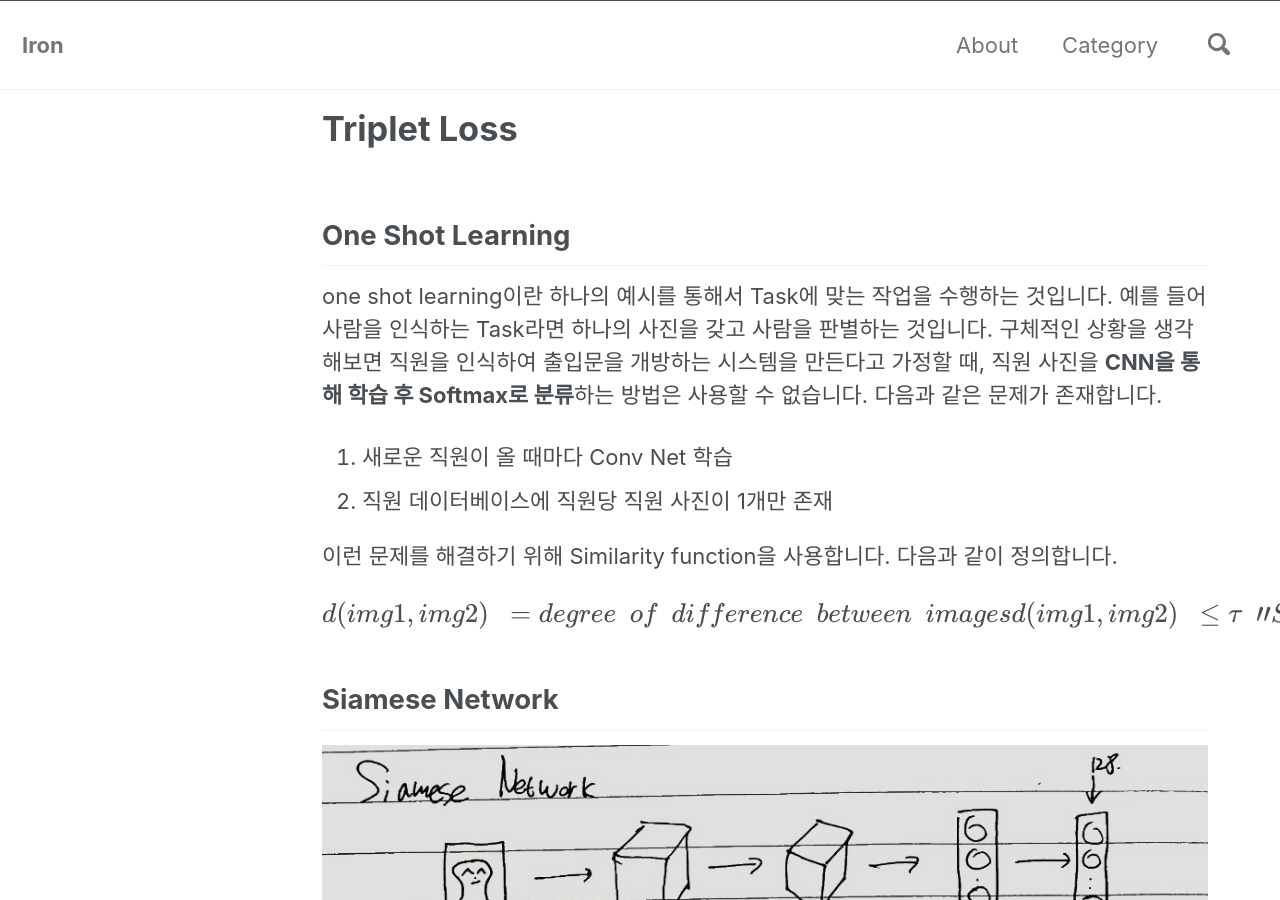
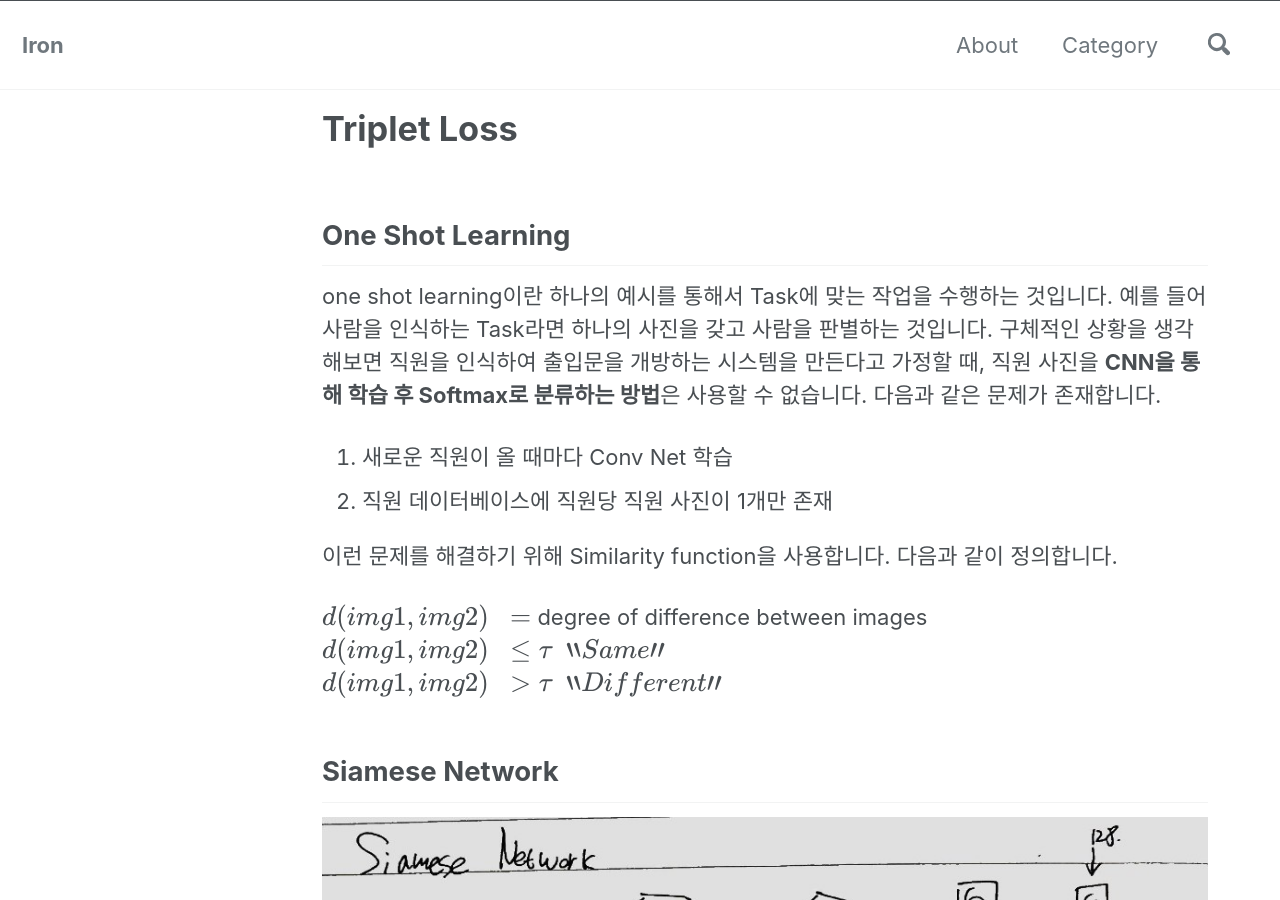
Before and after one commit to thisisiron/thisisiron.github.io, a Jekyll site: the page built from _posts/DeepLearning/2019-02-11-Triplet Loss.md, in a window 1280 px wide and 900 px high. Built offline with Jekyll 4.4.1, drawn with Linux system fonts in a browser that asks for light colours; cached includes are drawn as plain includes; nearby versions of some CDN libraries; formulas are drawn with MathJax 3; comment, search, counter and statistics services are not loaded; some of the changed text lies outside the part shown.

Commit message:
add post in story

```diff
--- a/_posts/DeepLearning/2019-02-11-Triplet Loss.md
+++ b/_posts/DeepLearning/2019-02-11-Triplet Loss.md
@@ -4,18 +4,17 @@ categories: DeepLearning
 ---
 
 ## One Shot Learning
-one shot learning이란 하나의 예시를 통해서 Task에 맞는 작업을 수행하는 것입니다. 예를 들어 사람을 인식하는 Task라면 하나의 사진을 갖고 사람을 판별하는 것입니다. 구체적인 상황을 생각해보면 직원을 인식하여 출입문을 개방하는 시스템을 만든다고 가정할 때, 직원 사진을 **CNN을 통해 학습 후 Softmax로 분류**하는 방법은 사용할 수 없습니다. 다음과 같은 문제가 존재합니다.
+one shot learning이란 하나의 예시를 통해서 Task에 맞는 작업을 수행하는 것입니다. 예를 들어 사람을 인식하는 Task라면 하나의 사진을 갖고 사람을 판별하는 것입니다. 구체적인 상황을 생각해보면 직원을 인식하여 출입문을 개방하는 시스템을 만든다고 가정할 때, 직원 사진을 **CNN을 통해 학습 후 Softmax로 분류하는 방법**은 사용할 수 없습니다. 다음과 같은 문제가 존재합니다.
 
 1. 새로운 직원이 올 때마다 Conv Net 학습
 2. 직원 데이터베이스에 직원당 직원 사진이 1개만 존재
 
 이런 문제를 해결하기 위해 Similarity function을 사용합니다. 다음과 같이 정의합니다.
 
-$$
-d(img1, img2) \enspace = degree \enspace of \enspace difference \enspace between \enspace images \\
-d(img1, img2) \enspace \leq \tau \enspace "Same" \\
-d(img1, img2) \enspace > \tau \enspace "Different"
-$$
+
+$d(img1, img2) \enspace =$ degree of difference between images <br>
+$d(img1, img2) \enspace \leq \tau \enspace "Same"$<br>
+$d(img1, img2) \enspace > \tau \enspace "Different"$<br>
 
 ## Siamese Network
 <img src="/assets/images/siamese_network.jpg"><br>
```
Also changed, not shown: other parts of _posts/DeepLearning/2019-02-11-Triplet Loss.md (+4 -0 lines), _posts/MachineLearning/2019-02-09-similarity.md (+1 -1 lines), _posts/Story/2019-02-11-About Spotify.md (added, +50 -0 lines), assets/images/collaborative_filtering.PNG (added), assets/images/spotify_convnet.PNG (added).
